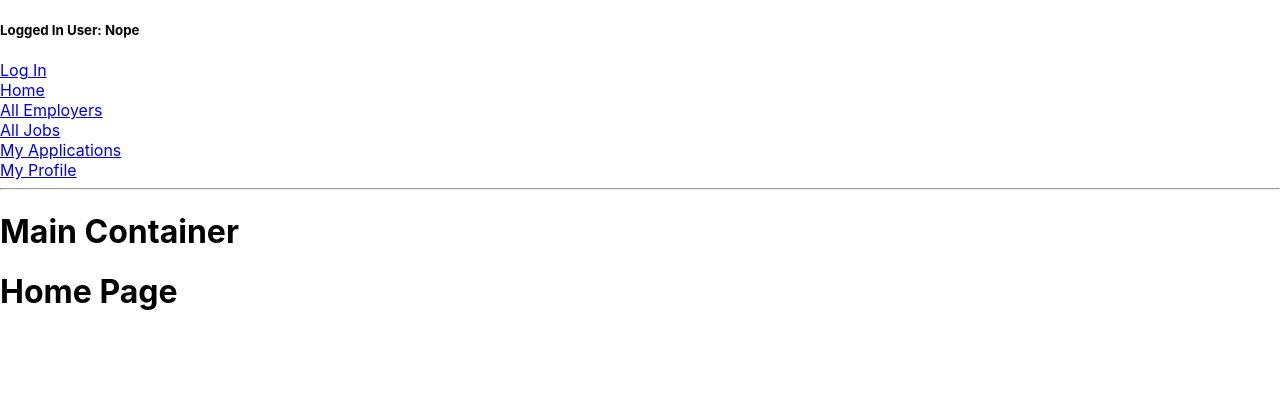
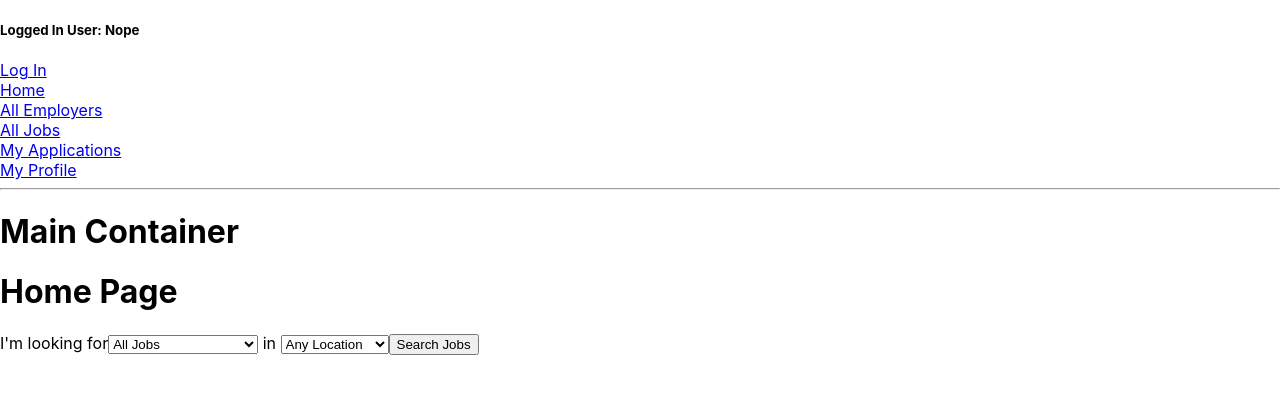
Before and after one commit to joffitzer/job-search-frontend, a React (Create React App) app: page /home in a window 1280 px wide. Shown: the top 394 px of the page. Built offline with nearby package versions, Linux system fonts and the light colour scheme.

Commit message:
rendering search bar on home page

```diff
--- a/src/components/Home.js
+++ b/src/components/Home.js
@@ -1,11 +1,54 @@
 import React from 'react'
 
-const Home = () => {
-    return(
-        <div>
-            <h1>Home Page </h1>
-        </div>
-    )
+class Home extends React.Component {
+
+    state = {
+        jobType: "",
+        location: ""
+    }
+
+    handleJobTypeChange = (e) => {
+        this.setState({
+            jobType: e.target.value
+        })
+    }
+
+    handleLocationChange = (e) => {
+        this.setState({
+            location: e.target.value
+        })
+    }
+
+    render(){
+
+        console.log(this.state)
+
+        return(
+            <div>
+                <h1>Home Page </h1>
+                    <span> I'm looking for
+
+                                <select value={this.state.jobType} onChange={this.handleJobTypeChange}>
+                                <option value="All Jobs">All Jobs</option>
+                                <option value="Software Engineering">Software Engineering</option>
+                                <option value="Data Science">Data Science</option>
+                                <option value="UX/UI Design">UX/UI Design</option>
+                                </select>
+
+                        {"  "}in{"  "}
+
+                                <select value={this.state.location} onChange={this.handleLocationChange}>
+                                <option value="Any Location">Any Location</option>
+                                <option value="New York City">New York City</option>
+                                <option value="San Francisco">San Francisco</option>
+                                <option value="Chicago">Chicago</option>
+                                </select>
+
+                                <button>Search Jobs</button>
+                    </span>
+            </div>
+        )
+    }
 }
 
 export default Home;
```
